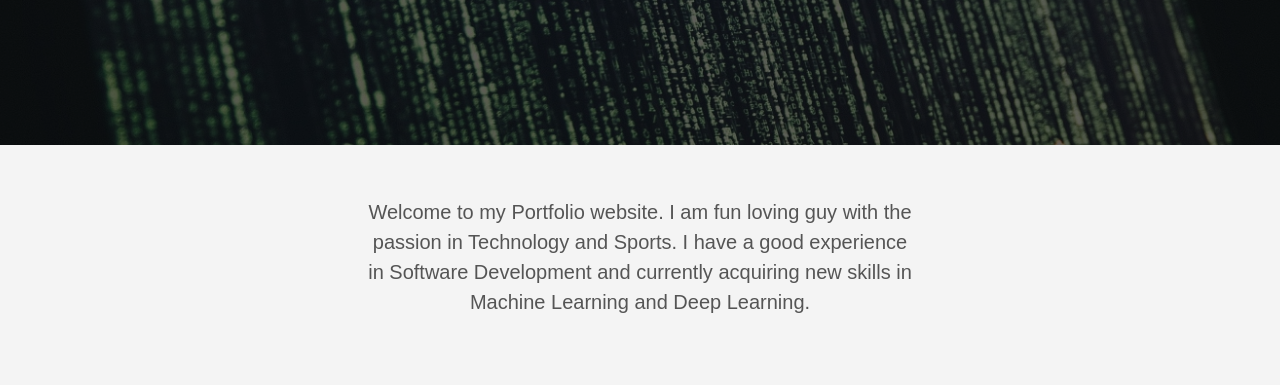
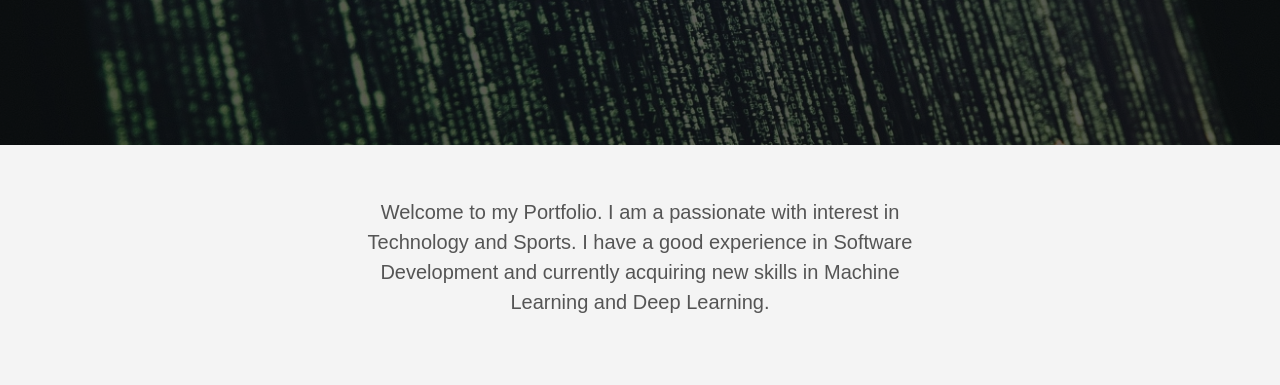
Before and after one commit to prafulladiwesh/prafulladiwesh, a plain HTML site: page index.html in a window 1280 px wide. Shown: the part 415-800 px from the top of the page. Drawn offline with Linux system fonts and the light colour scheme.

Commit message:
portfolio v1

```diff
--- a/index.html
+++ b/index.html
@@ -166,7 +166,7 @@
     <main class="pb7" role="main">
 
   <article class="cf ph3 ph5-l pv3 pv4-l f4 tc-l center measure-wide lh-copy mid-gray">
-    <p>Welcome to my Portfolio website. I am fun loving guy with the passion in Technology and Sports. I have a good experience
+    <p>Welcome to my Portfolio. I am a passionate with interest in Technology and Sports. I have a good experience
 in Software Development and currently acquiring new skills in Machine Learning and Deep Learning.</p>
 
   </article>
```
